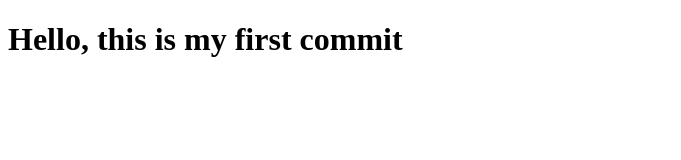
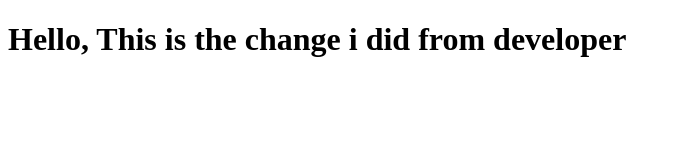
Before and after one commit to sachinsunar/skills-introduction-to-github, a plain HTML site: page index.html in a window 1280 px wide. Shown: the whole page, without its empty margins (0-681 px from the left). Drawn offline with Linux system fonts and the light colour scheme.

Commit message:
changes h1 in index

```diff
--- a/index.html
+++ b/index.html
@@ -1,11 +1,14 @@
 <!DOCTYPE html>
 <html lang="en">
+
 <head>
     <meta charset="UTF-8">
     <meta name="viewport" content="width=device-width, initial-scale=1.0">
     <title>Document</title>
 </head>
+
 <body>
-    <h1>Hello, this is my first commit</h1>
+    <h1>Hello, This is the change i did from developer</h1>
 </body>
+
 </html>
```
